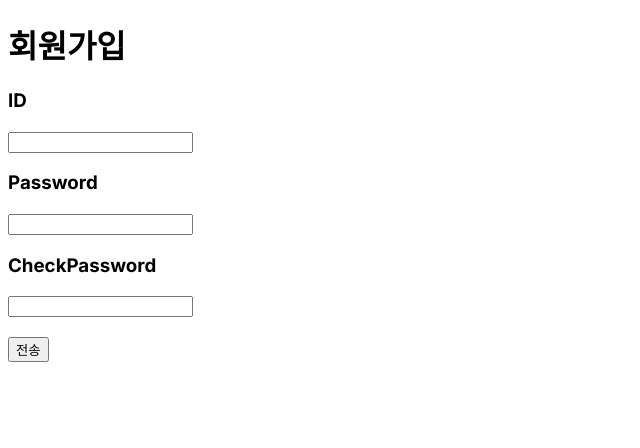
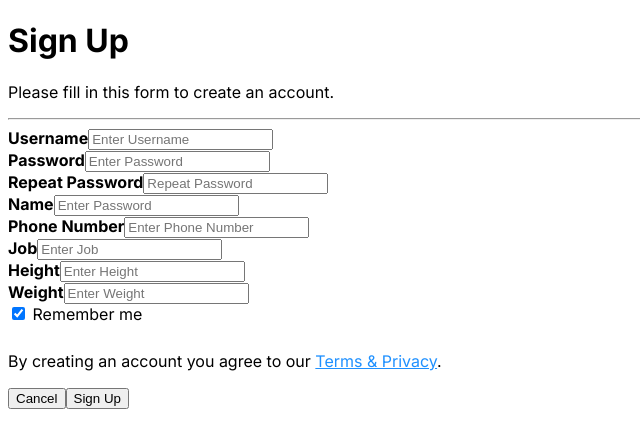
Before and after one commit to jinpold/team-project-james-FE, a Next.js app: page /join in a window 1280 px wide. Shown: the top 448 px of the page, without its empty margins (0-640 px from the left). Built offline with nearby package versions, Linux system fonts and the light colour scheme.

Commit message:
240325 Request & Response

```diff
--- a/app/join/page.tsx
+++ b/app/join/page.tsx
@@ -1,23 +1,91 @@
 'use client';
 import Image from "next/image";
 import { useState } from "react";
+import { useRouter } from "next/navigation";
 import axios from 'axios'
 import Link from "next/link";
-const SERVER = 'http://localhost:8080'
+const SERVER = 'http://localhost:8080/api'
 
 
 export default function join() {
 
+    const [inputs, setInputs] = useState({
+        username : "",
+        password : "",
+        checkPassword : "",
+        name : "",
+        phone : "",
+        job : "",
+        height : "",
+        weight : ""
+    })
+
+    const {username, password, checkPassword, name, phone, job, height, weight} = inputs;
+    const handleChange = (e:any) => {
+    	const {value, name} = e.target;
+        setInputs({...inputs,
+        [username] : value,
+        [password] : value,
+        [checkPassword] : value,
+        [name] : value,
+        [phone] : value,
+        [job] : value,
+        [height] : value,
+        [weight] : value,
+
+    })}
+
+    const router = useRouter();
+
+
+    const handleClick = () => {alert("request가 가져가는 입력 ID" + username +
+    password + checkPassword + name + phone + job + height + weight)
+    const url = `${SERVER}/user`
+    const data = {username , password, checkPassword, name, phone, job, height, weight}
+    const config = {
+        headers:{
+          "Cache-Control": "no-cache",
+          "Content-Type": "application/json",
+           Authorization: `Bearer blah ~` ,
+          "Access-Control-Allow-Origin": "*",
+    }}
+
+    axios.post(url,data,config)
+    .then(response=>{alert("response가 가져온 ID : " + JSON.stringify(response.data))
+    router.push("/login")
+    })}
 
 
     return(<>
-        <h1>회원가입</h1>
-        <h3>ID</h3>
-        <input type = "text" />
-        <h3>Password</h3>
-        <input type = "text" />
-        <h3>CheckPassword</h3>
-        <input type = "text" /> <br /> <br />
-        <button>전송</button>
-        </>);
+      <div className="container">
+        <h1>Sign Up</h1>
+        <p>Please fill in this form to create an account.</p>
+        <hr/>
+        <label htmlFor="username"><b>Username</b></label>
+        <input type="text" placeholder="Enter Username" name="username" required onChange={handleChange} value={username}/><br />
+        <label htmlFor="password"><b>Password</b></label>
+        <input type="password" placeholder="Enter Password" name="password" onChange={handleChange} value={password}required/><br />
+        <label htmlFor="checkPassword"><b>Repeat Password</b></label>
+        <input type="password" placeholder="Repeat Password" name="checkPassword" onChange={handleChange} value={checkPassword}required/><br />
+        <label htmlFor="name"><b>Name</b></label>
+        <input type="text" placeholder="Enter Password" name="name" onChange={handleChange} value={name}required/><br />
+        <label htmlFor="phone"><b>Phone Number</b></label>
+        <input type="text" placeholder="Enter Phone Number" name="phone" onChange={handleChange} value={phone}required/><br />
+        <label htmlFor="job"><b>Job</b></label>
+        <input type="text" placeholder="Enter Job" name="job" onChange={handleChange} value={job}required/><br />
+        <label htmlFor="height"><b>Height</b></label>
+        <input type="text" placeholder="Enter Height" name="height" onChange={handleChange} value={height}required/><br />
+        <label htmlFor="weight"><b>Weight</b></label>
+        <input type="text" placeholder="Enter Weight" name="weight" onChange={handleChange} value={weight}required/><br />
+        <label>
+        <input type="checkbox" defaultChecked= {true} name="remember" style={{marginBottom:"15px"}}/> Remember me
+        </label>
+        <p>By creating an account you agree to our <a href="#" style={{color:"dodgerblue"}}>Terms & Privacy</a>.</p>
+        <div className="clearfix">
+        <button type="button" className="cancelbtn" >Cancel</button>
+        <button type="submit" className="signupbtn" onClick={handleClick}>Sign Up</button>
+
+    </div>
+  </div>
+  </>);
 }
--- a/package.json
+++ b/package.json
@@ -11,7 +11,8 @@
   "dependencies": {
     "react": "^18",
     "react-dom": "^18",
-    "next": "14.1.3"
+    "next": "14.1.3",
+    "next-router": "1.3.6"
   },
   "devDependencies": {
     "typescript": "^5",
```
Also changed, not shown: app/login/page.tsx (+8 -9 lines), 1 other file (tests, documents, lock files or other folders).
